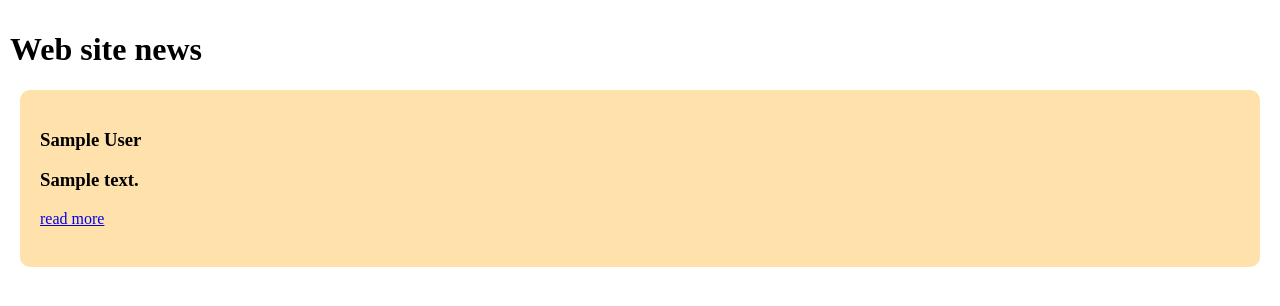
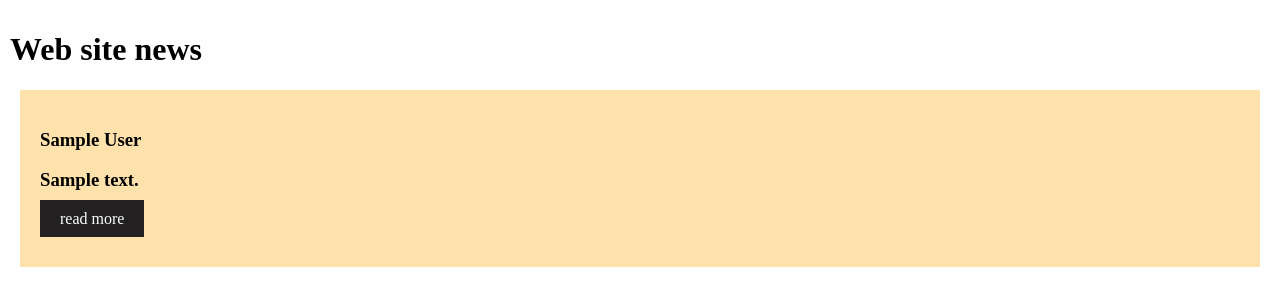
Before and after one commit to diimacik/test-2, a Django app: page /index in a window 1280 px wide. Shown: the part 46-352 px from the top of the page. Run offline with Django 5.2, Linux system fonts and the light colour scheme; tables that the repository leaves empty hold one stand-in row (values such as "Sample post").

Commit message:
add style for a link

```diff
--- a/server/static/CSS/style.css
+++ b/server/static/CSS/style.css
@@ -33,7 +33,17 @@ a:is(:link, :active, :visited).active {
     margin: 10px;
     padding: 20px;
     background-color: #ffe1ab;
-    border-radius: 10px;
+
+}
+.news a{
+    background-color: #222020;
+    padding: 10px 20px;
+    color: white;
+    text-decoration: none;
+}
+.news a:hover{
+
+    color: #ffe1ab;
 }
 .main{
 
--- a/server/templates/index.html
+++ b/server/templates/index.html
@@ -8,7 +8,7 @@
         <div class="news">
             <h3>{{new.name}}</h3>
             <h3>{{new.content}}</h3>
-            <a href="{% url 'admin-post' new.id %}">read more</a>
+            <a href="{% url 'admin-post' new.id %}" class="read">read more</a>
             <h3>{{new.create_at}}</h3>
         </div>
 
```
